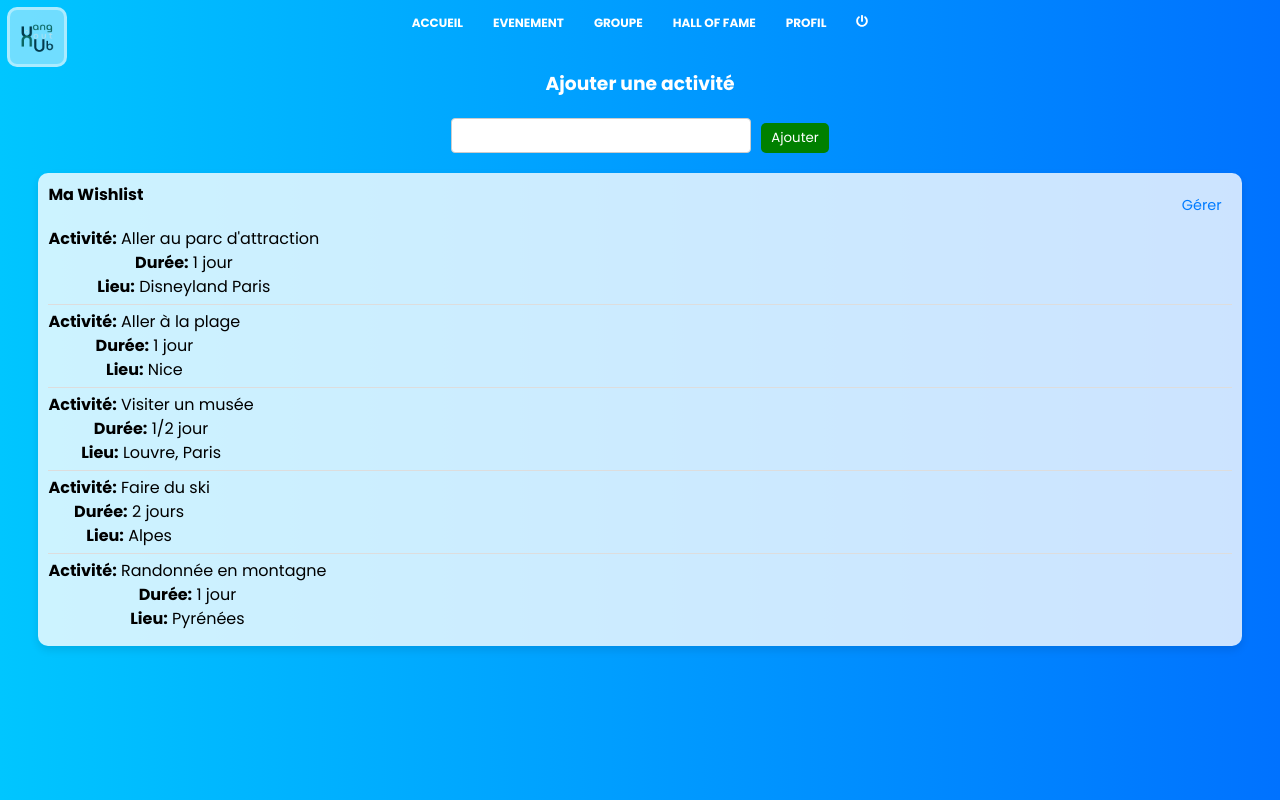
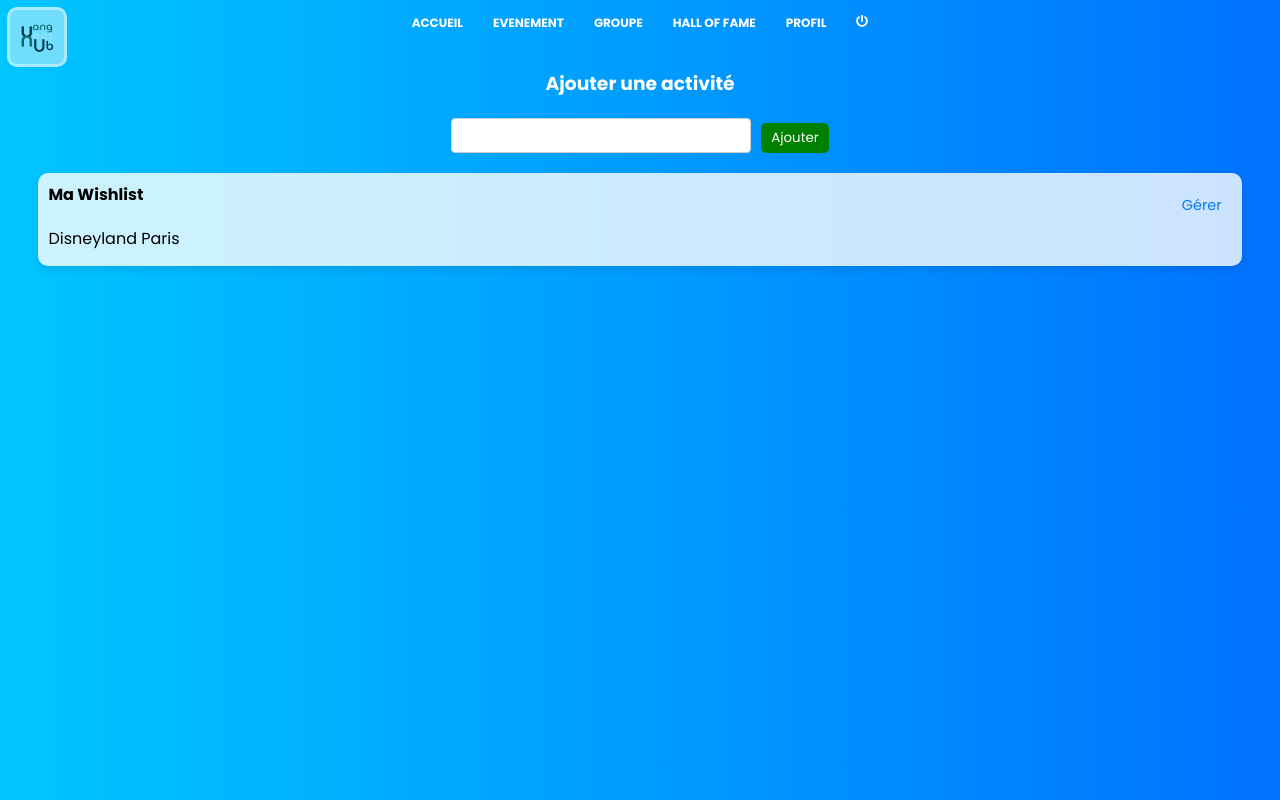
Before and after one commit to RomeoVandoolaeghe/Projet_Fin_Annee_2024, a React (Vite) app in the folder vite/: page /WishlistActivity in a window 1280 px wide. Built offline with nearby package versions, Linux system fonts and the light colour scheme.

Commit message:
Update WishlistOutings.jsx

```diff
--- a/vite/src/components/WishlistOutings/WishlistOutings.jsx
+++ b/vite/src/components/WishlistOutings/WishlistOutings.jsx
@@ -4,11 +4,7 @@ import './WishlistOutings.css';
 import { Link } from 'react-router-dom';
 
 const initialOutings = [
-  { activity: "Aller au parc d'attraction", duration: "1 jour", location: "Disneyland Paris" },
-  { activity: "Aller à la plage", duration: "1 jour", location: "Nice" },
-  { activity: "Visiter un musée", duration: "1/2 jour", location: "Louvre, Paris" },
-  { activity: "Faire du ski", duration: "2 jours", location: "Alpes" },
-  { activity: "Randonnée en montagne", duration: "1 jour", location: "Pyrénées" },
+  { location: "Disneyland Paris" },
 ];
 
 const WishlistOutings = () => {
@@ -36,9 +32,7 @@ const WishlistOutings = () => {
           {outings.map((outing, index) => (
             <li key={index}>
               <div>
-                <strong>Activité:</strong> {outing.activity}<br />
-                <strong>Durée:</strong> {outing.duration}<br />
-                <strong>Lieu:</strong> {outing.location}
+                {outing.location}
               </div>
               {showDeleteButtons ? (
                 <FaTrashAlt
```
